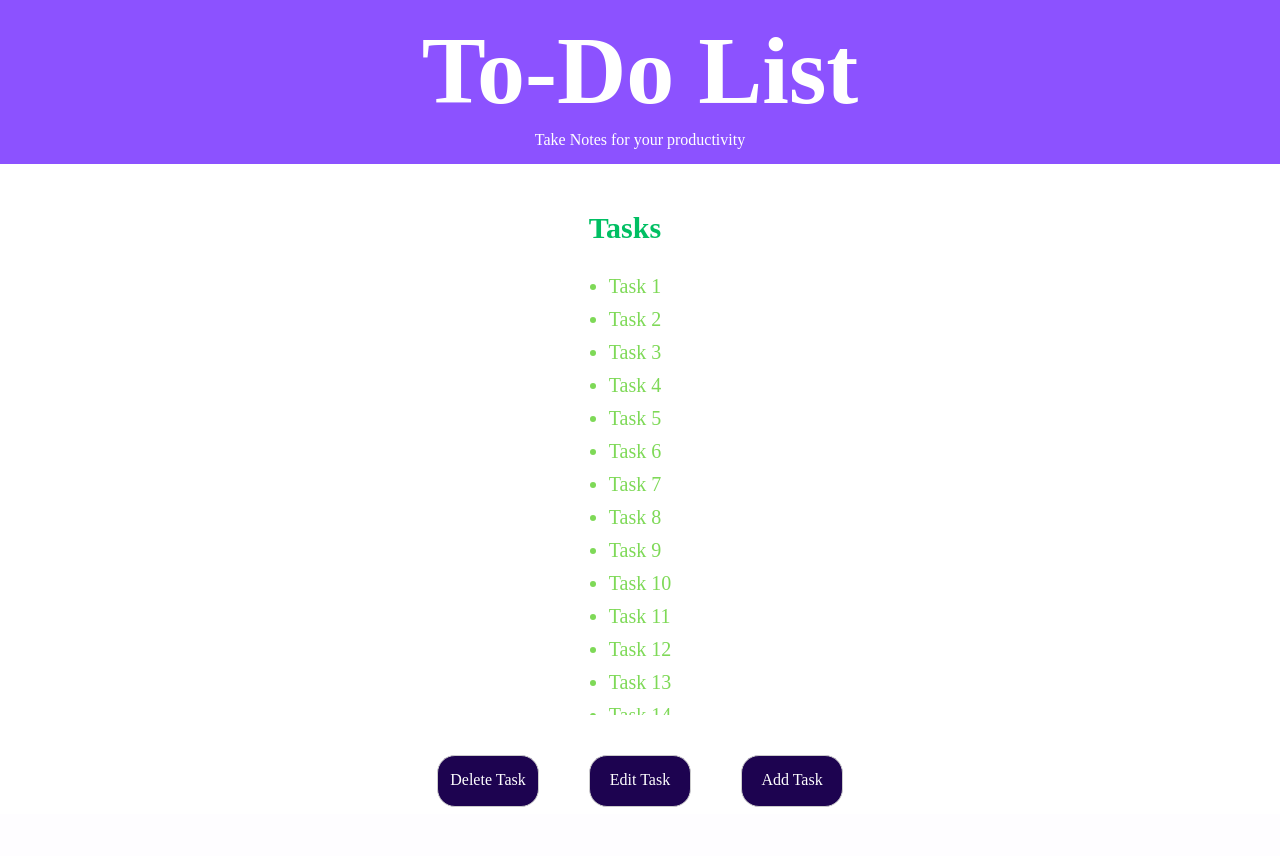
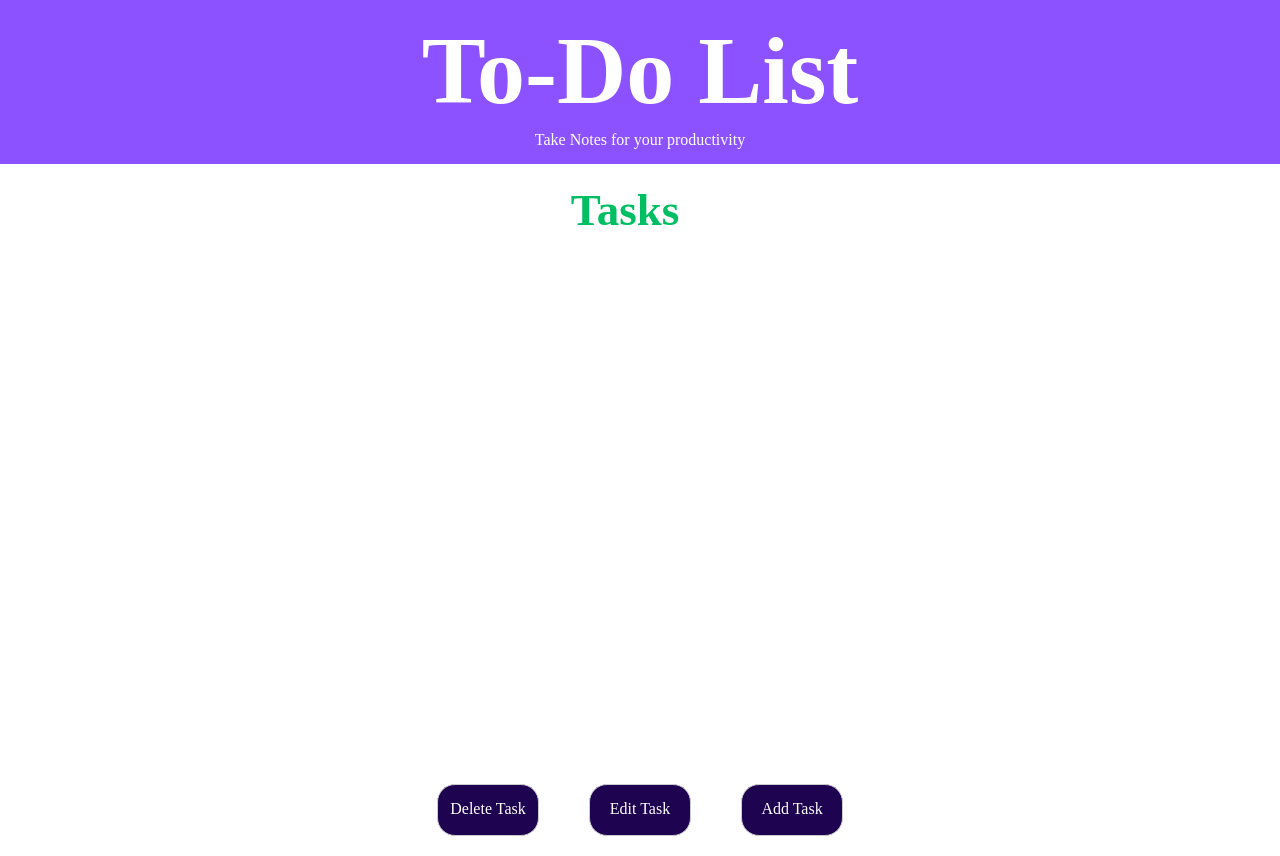
Before and after one commit to isikdonger/To-Do_List, a Flask app: page / in a window 1280 px wide. Before the commit the page ends 807 px from the top, so only its background shows below. Run offline with Flask 3, Linux system fonts and the light colour scheme; some libraries are stand-ins or nearby versions.

Commit message:
Aligment improvements

```diff
--- a/main.py
+++ b/main.py
@@ -10,9 +10,6 @@
 Bootstrap5(app)
 
 Tasks = []
-
-for i in range(25):
-    Tasks.append(f"Task {i+1}")
 
 
 class TaskForm(FlaskForm):
--- a/static/css/style.css
+++ b/static/css/style.css
@@ -16,8 +16,15 @@
     padding 5px;
 }
 
+h2 {
+    text-align: center;
+    font-size: 45px;
+    margin: 20px;
+    padding: 20px;
+}
+
 html, body {
-    height: 650px;
+    height: 600px;
     margin: 0;
 }
 
@@ -75,9 +82,11 @@
 .Buttons {
     display: flex;
     justify-content: center;
-    align-items: center;
+    align-items: flex-end;
     gap: 50px;
     font-size: 20px;
+    height: 100vh;
+    padding: 20px;
 }
 
 .Buttons a {
--- a/templates/index.html
+++ b/templates/index.html
@@ -1,12 +1,12 @@
 {% include "header.html" %}
 
+<h2 id="Task_Title">Tasks</h2>
 <div class="center-wrapper">
     <div class="Tasks">
-        <h2 id="Task_Title">Tasks</h2>
         <div class="Task_List_Container">
             <ul class="Task_List">
                 {% for task in tasks %}
-                <li>{{ task }}</li>
+                    <li>{{ task }}</li>
                 {% endfor %}
             </ul>
         </div>
```
